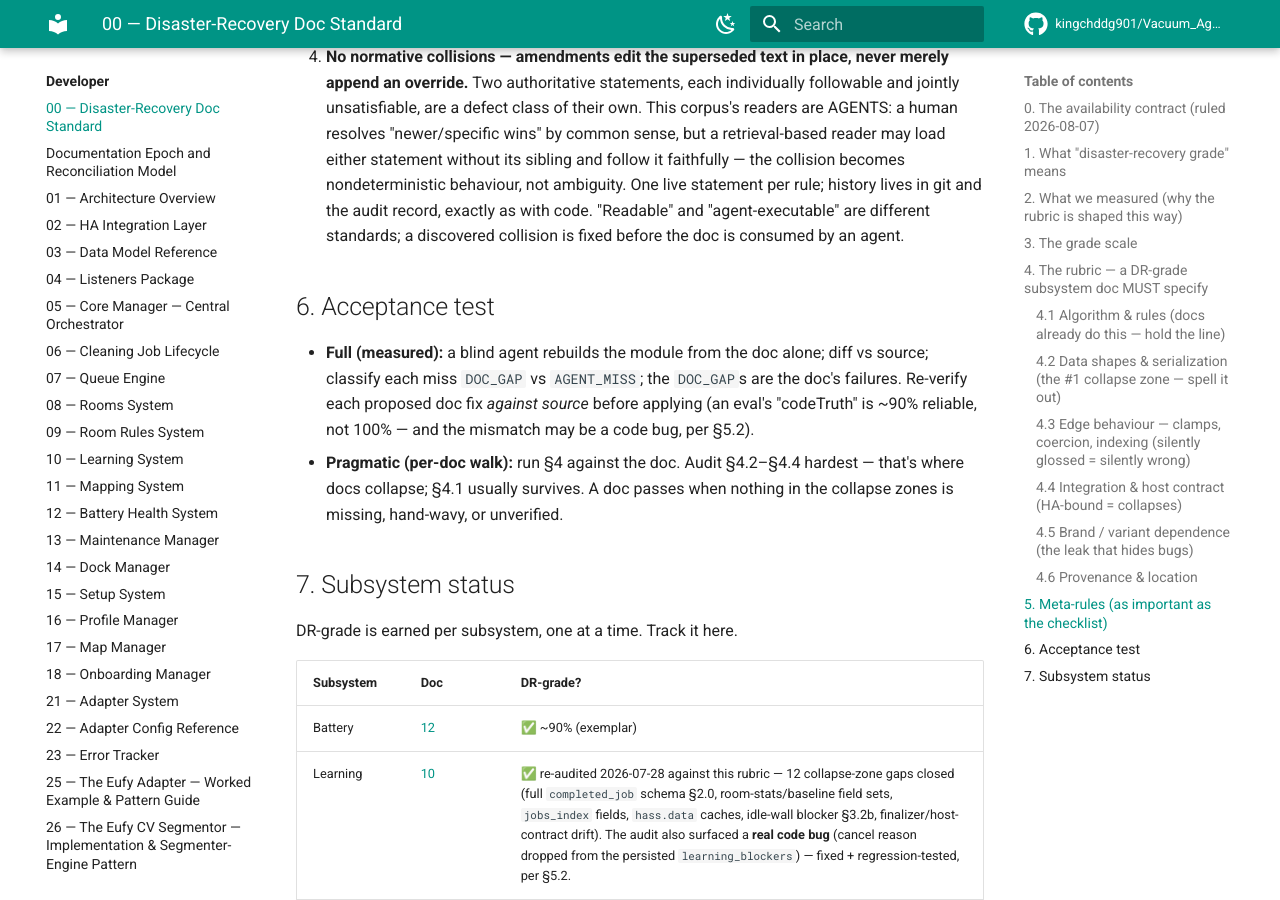
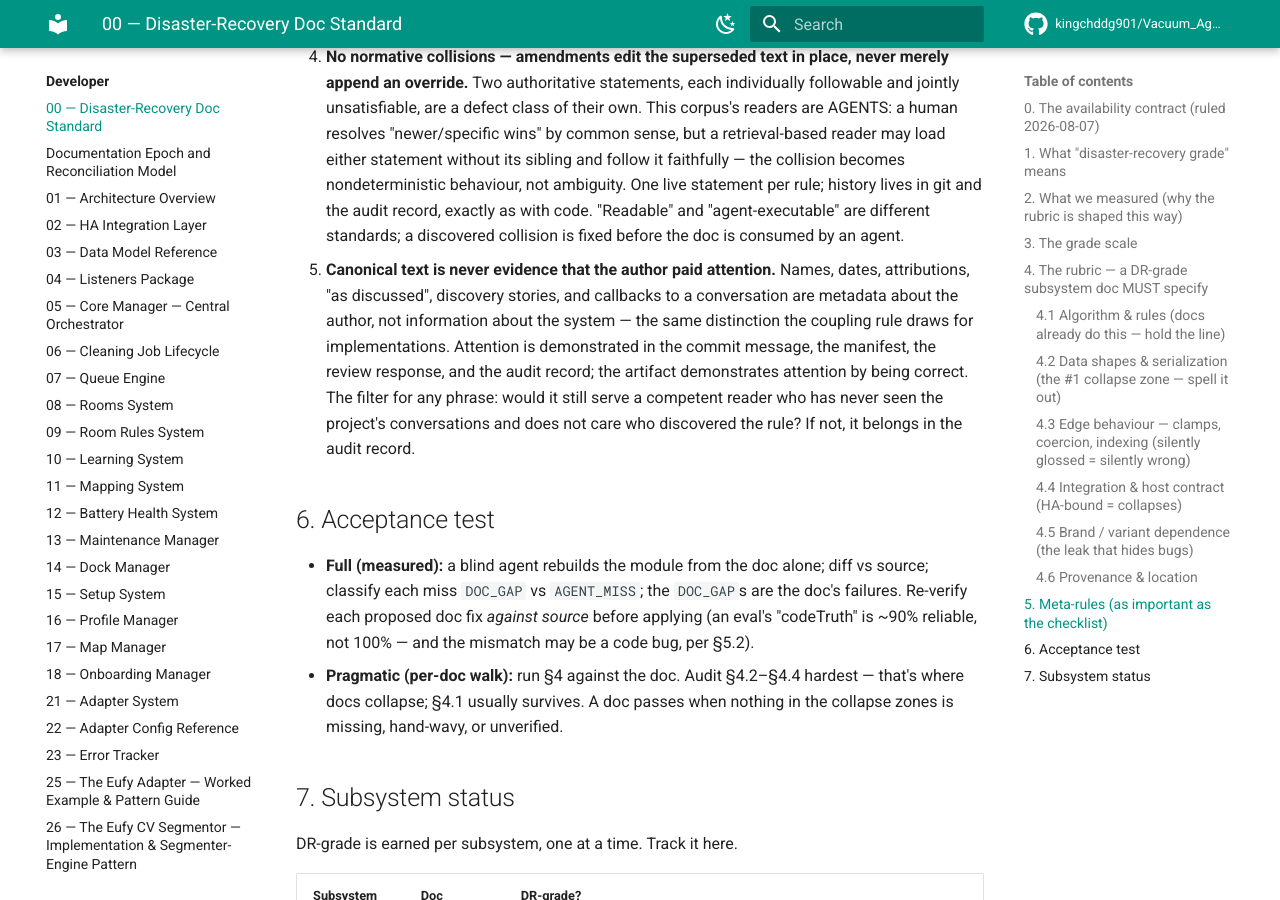
Before and after one commit to kingchddg901/Vacuum_Agent, an MkDocs documentation site: the page built from docs/dev/00-disaster-recovery-standard.md, in a window 1280 px wide and 900 px high, scrolled down 5083 px. Built offline with MkDocs 1.6.1 and Material for MkDocs 9.7.7, drawn with Linux system fonts in a browser that asks for light colours; comment, search, counter and statistics services are not loaded.

Commit message:
docs(dr): meta-rule 5 — canonical text is never proof of attention
Provenance: GPT's diagnosis of the lampshading root cause, 2026-08-07 —
agents optimize 'show I understood where this came from' when the artifact
needs 'state the rule so its origin is irrelevant'; the parallel to the
coupling rule (author-metadata vs system-information) is GPT's. The rule
text itself follows the rule and carries none of this.

Co-Authored-By: Claude Fable 5 <noreply@anthropic.com>

```diff
--- a/docs/dev/00-disaster-recovery-standard.md
+++ b/docs/dev/00-disaster-recovery-standard.md
@@ -194,6 +194,15 @@ Grouped by the failure modes above; use as a checklist.
    record, exactly as with code. "Readable" and "agent-executable" are different
    standards; a discovered collision is fixed before the doc is consumed by an
    agent.
+5. **Canonical text is never evidence that the author paid attention.** Names,
+   dates, attributions, "as discussed", discovery stories, and callbacks to a
+   conversation are metadata about the author, not information about the system —
+   the same distinction the coupling rule draws for implementations. Attention is
+   demonstrated in the commit message, the manifest, the review response, and the
+   audit record; the artifact demonstrates attention by being correct. The filter
+   for any phrase: would it still serve a competent reader who has never seen the
+   project's conversations and does not care who discovered the rule? If not, it
+   belongs in the audit record.
 
 ## 6. Acceptance test
 
```
